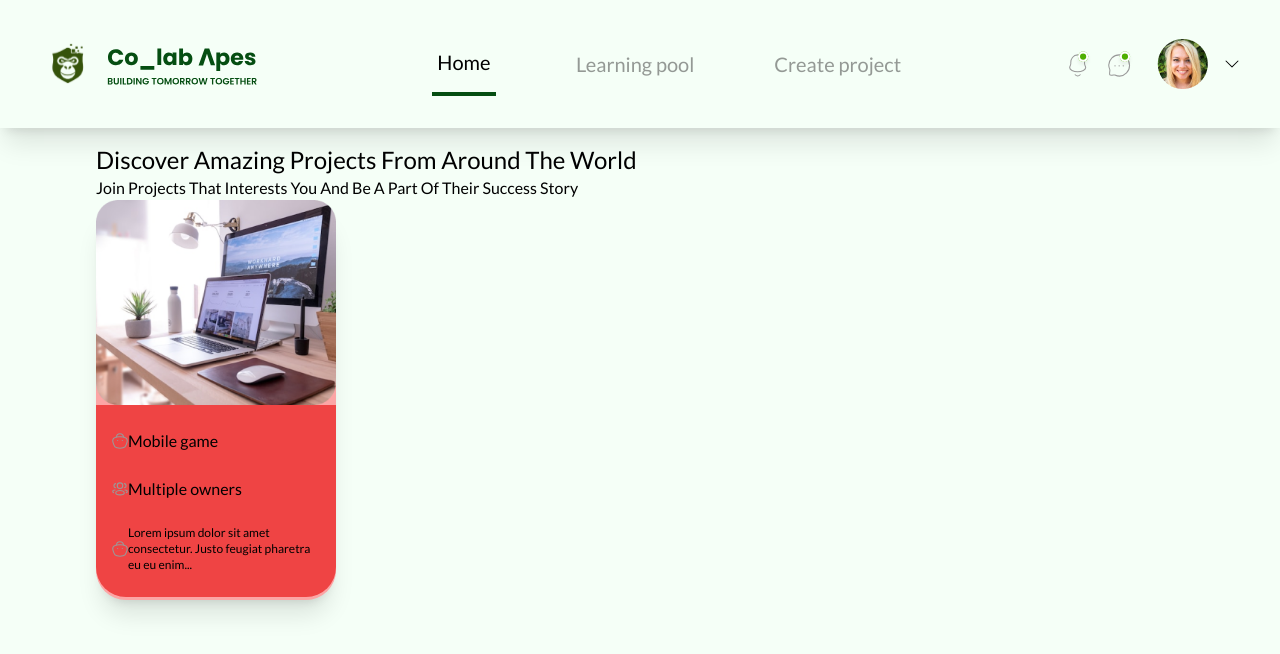
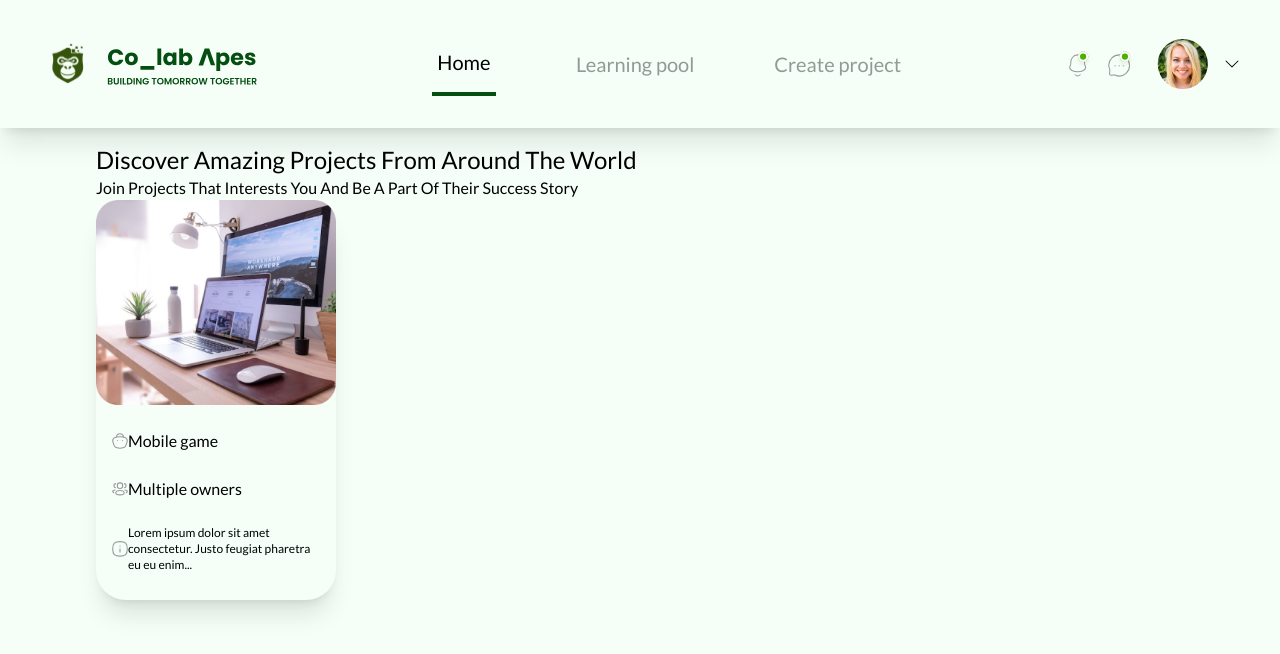
Before and after one commit to Colab-Apes/landingpage, a React (Create React App) app: page /home in a window 1280 px wide. Shown: the top 654 px of the page. Built offline with nearby package versions, Linux system fonts and the light colour scheme.

Commit message:
removed bugs

```diff
--- a/src/Components/HomePageComponents/Project.jsx
+++ b/src/Components/HomePageComponents/Project.jsx
@@ -2,12 +2,12 @@ import React from "react";
 import img from "../../assets/projectimages/1.png";
 import bag from "../../assets/homepageicons/images/bag.svg";
 import group from "../../assets/homepageicons/images/user.svg";
-import info from "../../assets/homepageicons/images/use";
+import info from "../../assets/homepageicons/images/info.svg";
 const Project = () => {
   return (
-    <div className="w-[15rem]  bg-red-300 shadow-xl h-[25rem] rounded-[30px]">
+    <div className="w-[15rem]  shadow-xl h-[25rem] rounded-[30px]">
       <img src={img} alt="" className="object-cover w-[15rem] " />
-      <div className="px-4 w-full bg-red-500 h-[12rem] rounded-b-[30px] flex flex-col justify-evenly">
+      <div className="px-4 w-full  h-[12rem] rounded-b-[30px] flex flex-col justify-evenly">
         <div className="flex">
           <img src={bag} alt="" className="object-contain w-[1rem]" />
           <p>Mobile game</p>
@@ -17,7 +17,7 @@ const Project = () => {
           <p>Multiple owners</p>
         </div>
         <div className="flex text-xs">
-          <img src={bag} alt="" className="object-contain w-[1rem]" />
+          <img src={info} alt="" className="object-contain w-[1rem]" />
           <p>
             Lorem ipsum dolor sit amet consectetur. Justo feugiat pharetra eu eu
             enim...
```
